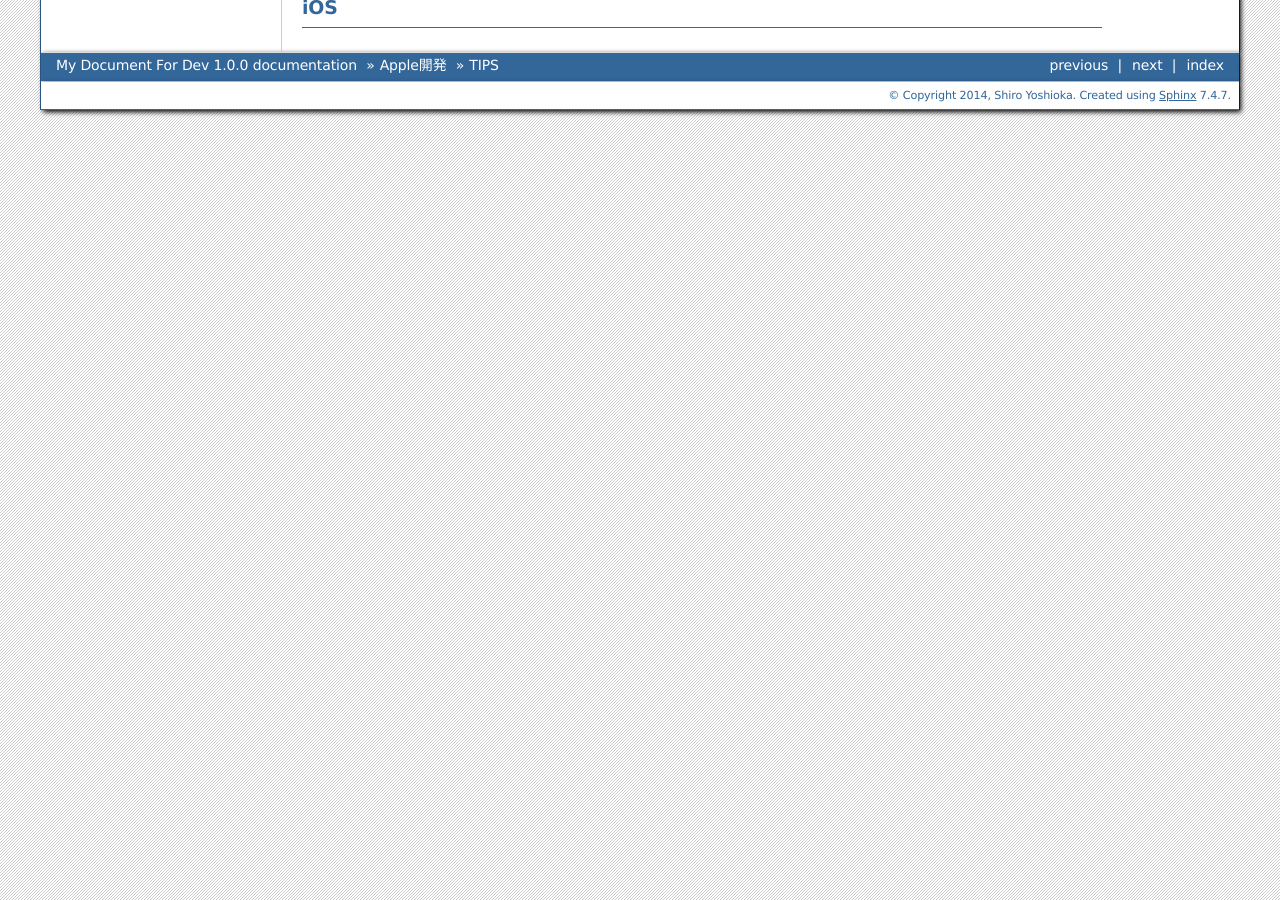
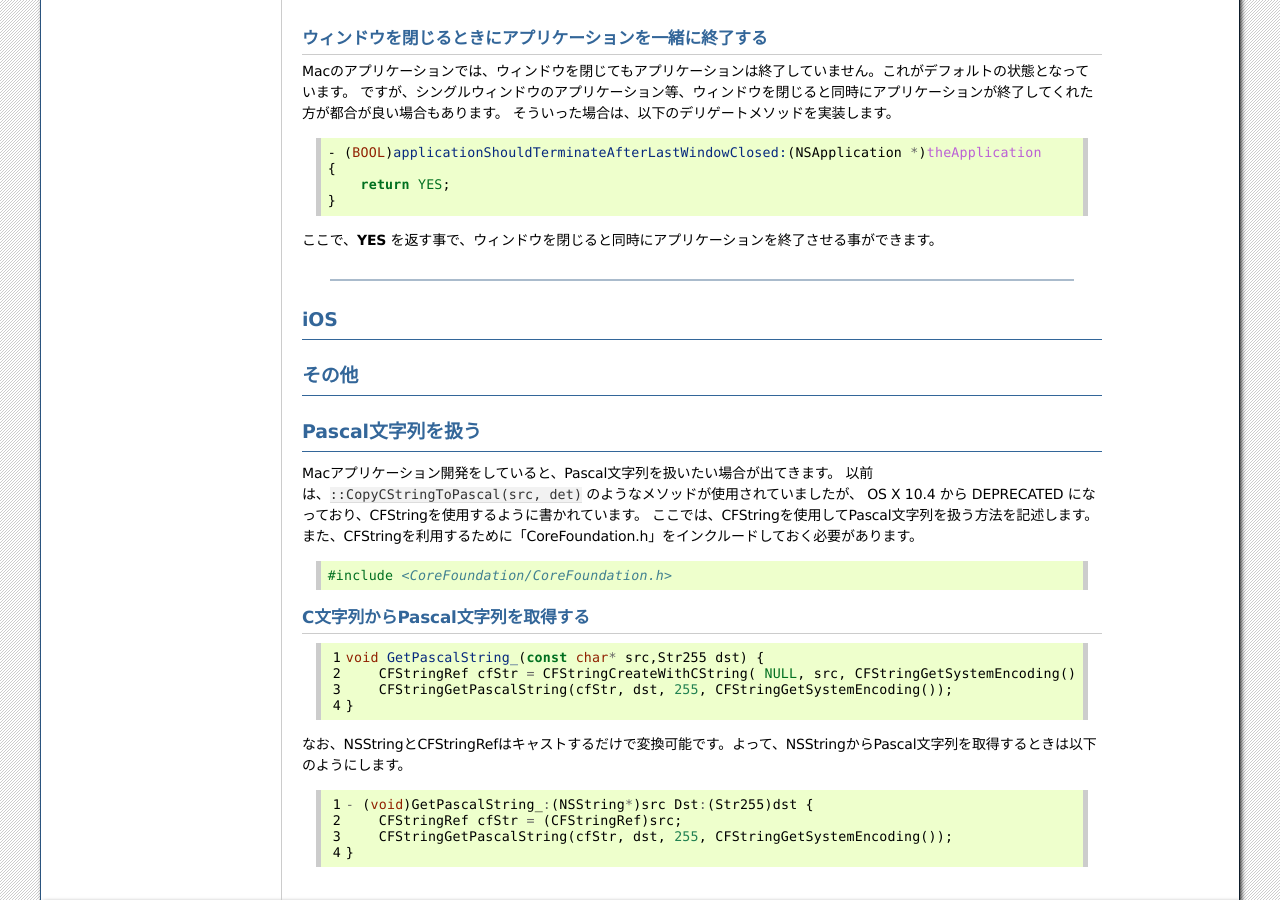
Before and after one commit to shirosan322/my_doc_for_dev, a Sphinx documentation site: the page built from source/apple/tips.rst, in a window 1280 px wide and 900 px high, scrolled down 6587 px. Built offline with Sphinx 7.4.7, drawn with Linux system fonts in a browser that asks for light colours; pages that are not in the unit, such as notebooks, are missing from menus; some of the changed text lies outside the part shown.

Commit message:
Appleドキュメント更新 ・TIPS追加 ・Propertyドキュメントのwarning除去 Unityドキュメント更新 ・プレゼンファイルを追加して、リンクを修正

```diff
--- a/source/apple/objective-c2.0/property.rst
+++ b/source/apple/objective-c2.0/property.rst
@@ -72,7 +72,7 @@
 
 - Nibのトップレベルオブジェクト（Windwow、他のViewに属さないView、NSObjectControllerなどのView以外のオブジェクト）
 
-- サブViewのうち、**-removeFromSuperview**を呼ぶ等して、一時的にビュー階層から取り除かれる可能性のあるもの
+- サブViewのうち、**-removeFromSuperview** を呼ぶ等して、一時的にビュー階層から取り除かれる可能性のあるもの
 
 
 ● デリゲートプロパティ
@@ -173,7 +173,7 @@
 copyを設定すべきシチュエーションとしてよくあるのは次の２つです。
 
 ● プロパティの方がMutableなサブクラスを持つ場合
-^^^^^^^^^^^^^^^^^^^^^^^^^^^^^^^^^^^^^^^^^^^^^^^^^^^^^^^^^
+--------------------------------------------------------
 Mutable型な値をsetterに渡されたとき、strongでそれを保持してしまうと意図せず値が変更されてしまう可能性が出てきます。それを防ぐために、**「NSString」「NSArray」「NSDictionary」** 等の、Mutableなサブクラスを持つ型にはcopy属性をプロパティに指定する事が推奨されています。
 Immutable型の値が渡された際には浅いコピーが行われるため、パフォーマンスの悪化はおきません。
 
@@ -183,7 +183,7 @@
 
 
 ●ブロック型のオブジェクトをプロパティにする場合
-^^^^^^^^^^^^^^^^^^^^^^^^^^^^^^^^^^^^^^^^^^^^^^^^^^^^^^^^
+--------------------------------------------------------
 ブロックオブジェクトは生成時にメモリのスタック領域に実体が確保されるのですが、スタック領域に確保されたオブジェクトはそのスコープの終了時に解放されてしまいます。
 ブロックオブジェクトを生成されたスコープの外でも使えるようにするためには、ブロックオブジェクトをコピーしてヒープ領域に複製を作ってやる必要があります。
 
--- a/source/apple/tips.rst
+++ b/source/apple/tips.rst
@@ -7,6 +7,7 @@
 
 共通
 ----------
+- :ref:`ファイルパスをNSStringからNSURLに変換したい<convert_path_nsstring_to_nsurl>`
 - :ref:`ディレクトリから指定した拡張子のファイルのみを抽出したい<get_specified_ext_files>`
 - :ref:`指定したパスがディレクトリかどうかチェックしたい<check_is_directory>`
 - :ref:`アプリケーションの設定を保存したい<save_app_settings>`
@@ -24,10 +25,38 @@
 -----
 
 
+その他
+------------
+- :ref:`Pascal文字列を扱いたい <use_pascal_string>`
+
+
+
 -----
 
 共通
 ========
+
+.. _convert_path_nsstring_to_nsurl:
+
+ファイルパスをNSStringからNSURLに変換する
+--------------------------------------------
+
+.. code-block:: objective-c
+	:linenos:
+
+	NSString* strFilePath = @"/Users/uroshika/hoge/あああ/hoge.txt";
+	NSURL* fileURL = [NSURL fileURLWithPath:strFilePath];
+
+↓これで行けると思ったのに上手く動かなかったコード。
+
+.. code-block:: objective-c
+	:linenos:
+
+	NSString* strFilePath = @"/Users/uroshika/hoge/あああ/hoge.txt";
+	NSURL* fileURL = [NSURL URLWithString:strFilePath];
+
+``URLWithString`` にだまされるな！！（T0T）
+
 .. _get_specified_ext_files:
 
 ディレクトリから指定した拡張子のファイルのみを抽出する
@@ -59,8 +88,8 @@
 
 
 - 引数
- - path        : チェックするパス
- - isDirectory : チェックしたパスがディレクトリかどうかが設定される。
+ 	- path        : チェックするパス
+ 	- isDirectory : チェックしたパスがディレクトリかどうかが設定される。
 
 - 戻り値
 	- YES : 存在する、NO : 存在しない
@@ -356,7 +385,7 @@
 
 NSDraggingDestinationプロトコルのoptionalメソッドである以下のメソッドを実装し、ここでドラッグしているファイルのパスを取得して、拡張子やディレクトリをチェックします。
 
- .. code-block:: objecitve-c
+ .. code-block:: objective-c
 
 	- (NSDragOperation)draggingEntered:(id <NSDraggingInfo>)sender;
 
@@ -455,3 +484,44 @@
 
 iOS
 ========
+
+
+その他
+========
+
+.. _use_pascal_string:
+
+Pascal文字列を扱う
+========================
+
+Macアプリケーション開発をしていると、Pascal文字列を扱いたい場合が出てきます。
+以前は、``::CopyCStringToPascal(src, det)`` のようなメソッドが使用されていましたが、
+OS X 10.4 から DEPRECATED になっており、CFStringを使用するように書かれています。
+ここでは、CFStringを使用してPascal文字列を扱う方法を記述します。
+また、CFStringを利用するために「CoreFoundation.h」をインクルードしておく必要があります。
+
+.. code-block:: c++
+
+	#include <CoreFoundation/CoreFoundation.h>
+
+
+C文字列からPascal文字列を取得する
+----------------------------------
+
+.. code-block:: c++
+	:linenos:
+
+	void GetPascalString_(const char* src,Str255 dst) {
+	    CFStringRef cfStr = CFStringCreateWithCString( NULL, src, CFStringGetSystemEncoding() );
+	    CFStringGetPascalString(cfStr, dst, 255, CFStringGetSystemEncoding());
+	}
+
+なお、NSStringとCFStringRefはキャストするだけで変換可能です。よって、NSStringからPascal文字列を取得するときは以下のようにします。
+
+.. code-block:: c++
+	:linenos:
+
+	- (void)GetPascalString_:(NSString*)src Dst:(Str255)dst {
+	    CFStringRef cfStr = (CFStringRef)src;
+	    CFStringGetPascalString(cfStr, dst, 255, CFStringGetSystemEncoding());
+	}
--- a/source/unity/presentation_files.rst
+++ b/source/unity/presentation_files.rst
@@ -2,4 +2,5 @@
 発表資料
 ========================
 
-- :download:`E2、E事向け発表資料 <../../data/unity/PresentationFiles/Unity_Presentation.pdf>`
+- :download:`E2勉強会発表資料 <data/Unity_Presentation.pdf>`
+- :download:`E事発表資料 <data/Unity_Presentation_EngAll.pdf>`
```
Also changed, not shown: 1 other file.
